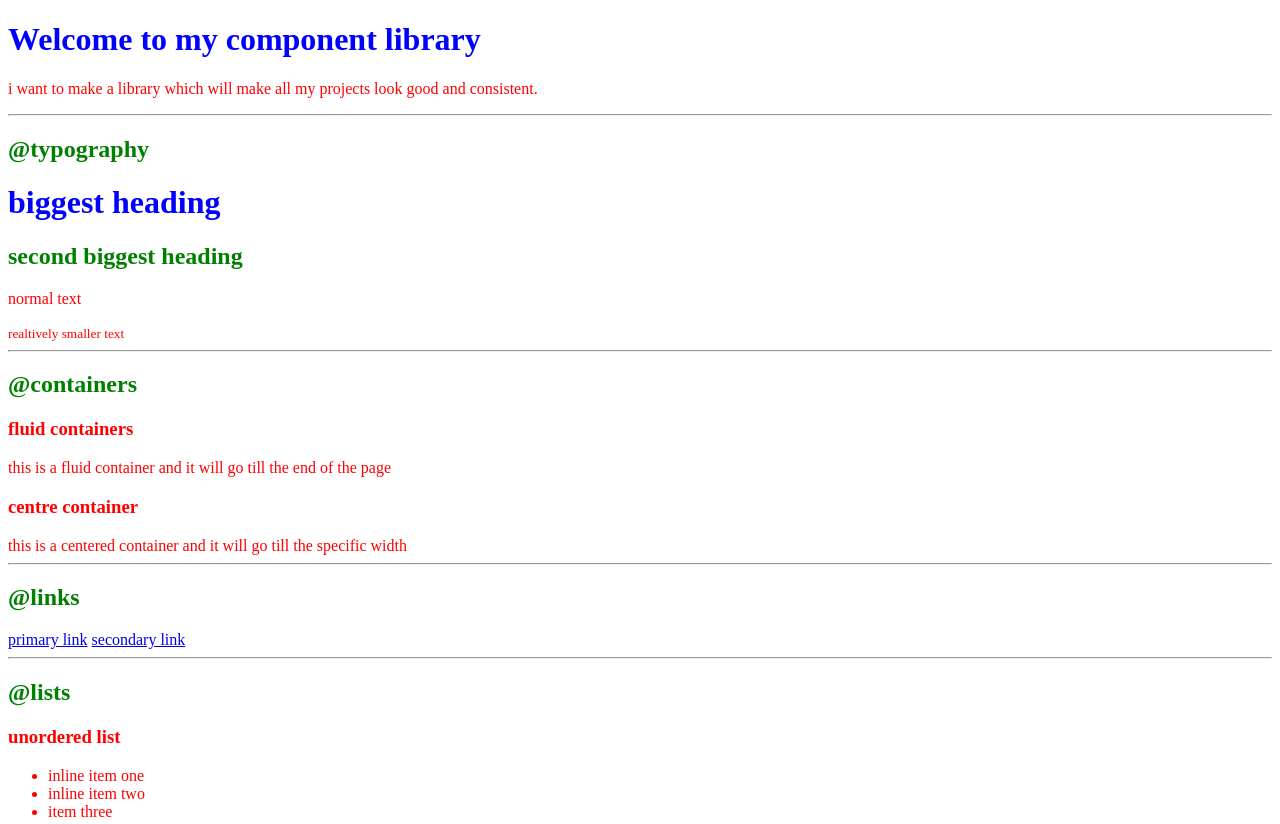
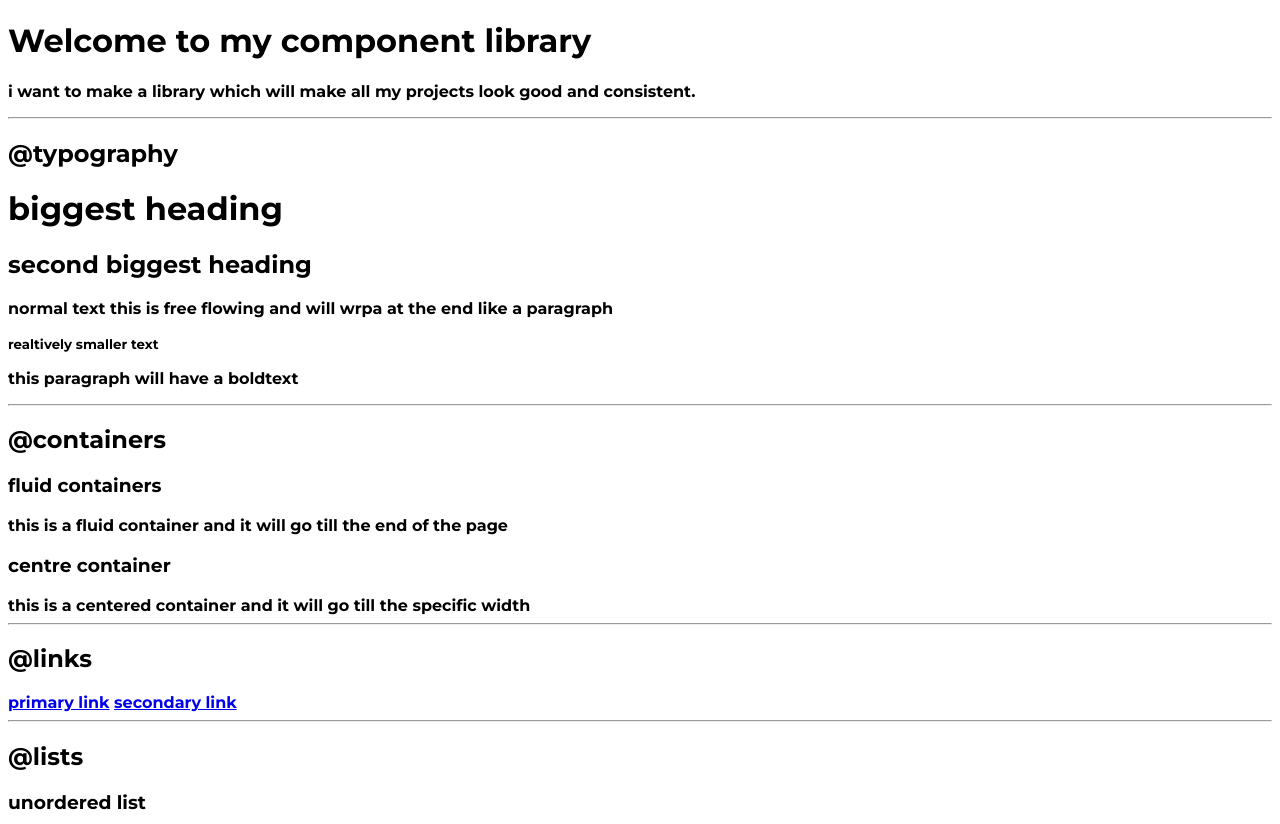
Before and after one commit to lekkha/html-and-css-, a plain HTML site: page index.html in a window 1280 px wide. Shown: the top 824 px of the page. Drawn offline with Linux system fonts and the light colour scheme.

Commit message:
typography

```diff
--- a/index.html
+++ b/index.html
@@ -6,19 +6,13 @@
     <meta http-equiv="X-UA-Compatible" content="IE=edge">
     <meta name="viewport" content="width=device-width, initial-scale=1.0">
     <title>Component Library</title>
-    <!-- css way 1: style tag
-    <style>
-        body{
-            colour:red;
-        }
-    </style> -->
-    <!-- third way of doing css : external link -->
+
     <link rel="stylesheet" href="styles.css">
 </head>
 
 <body>
     <h1>Welcome to my component library </h1>
-    <!-- way2  style ="colour : red" -->
+
     <p>i want to make a library which will make all my projects look
         good and consistent.
     </p>
@@ -28,8 +22,9 @@
     <h2>@typography</h2>
     <h1>biggest heading </h1>
     <h2>second biggest heading</h2>
-    <p>normal text</p>
+    <p>normal text this is free flowing and will wrpa at the end like a paragraph</p>
     <small>realtively smaller text</small>
+    <p>this paragraph will have a <strong>bold</strong>text</p>
 
     <hr>
 
--- a/styles.css
+++ b/styles.css
@@ -1,17 +1,5 @@
-/* bdy is the nr text ; w/o any heading tags etc */
-body {
-    color: red;
+@import url('https://fonts.googleapis.com/css2?family=Montserrat:ital,wght@0,700;1,400&display=swap');
+
+body{
+    font-family: 'Montserrat', sans-serif;
 }
-
-h1 {
-    color: blue;
-}
-
-h2 {
-    color: green;
-}
-
-/* will make component library part gray */
-#lib-header {
-    color: gray;
-}
```
